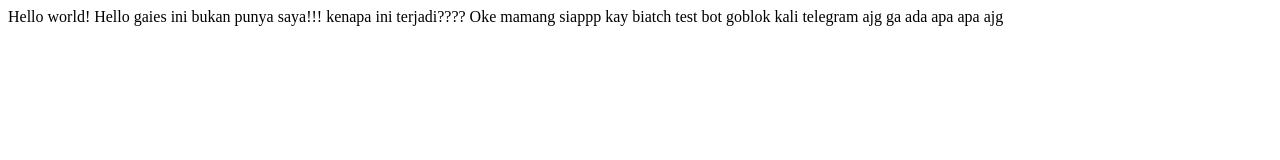
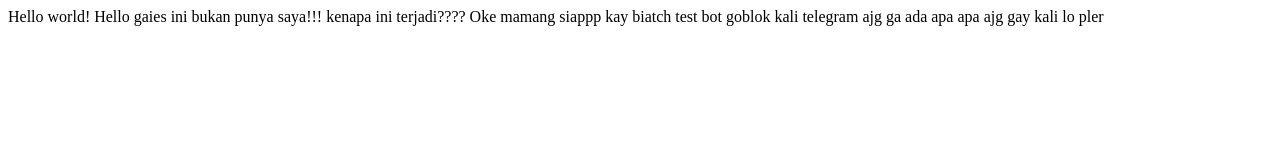
Before and after one commit to hashtechtauch/test-github, a plain HTML site: page index.html in a window 1280 px wide. Drawn offline with Linux system fonts and the light colour scheme.

Commit message:
Update index.html

```diff
--- a/index.html
+++ b/index.html
@@ -16,5 +16,6 @@
     test bot
     goblok kali telegram ajg
     ga ada apa apa ajg
+    gay kali lo pler
 </body>
 </html>
```
